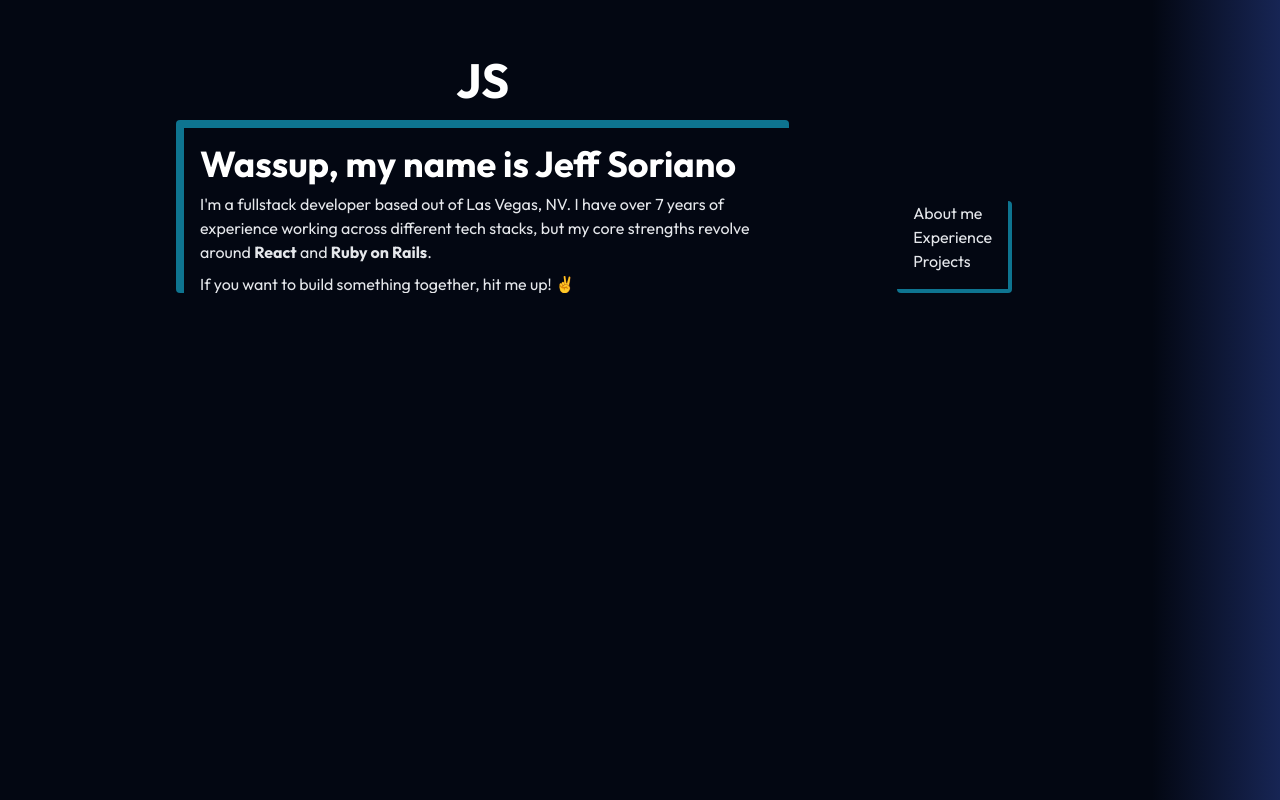
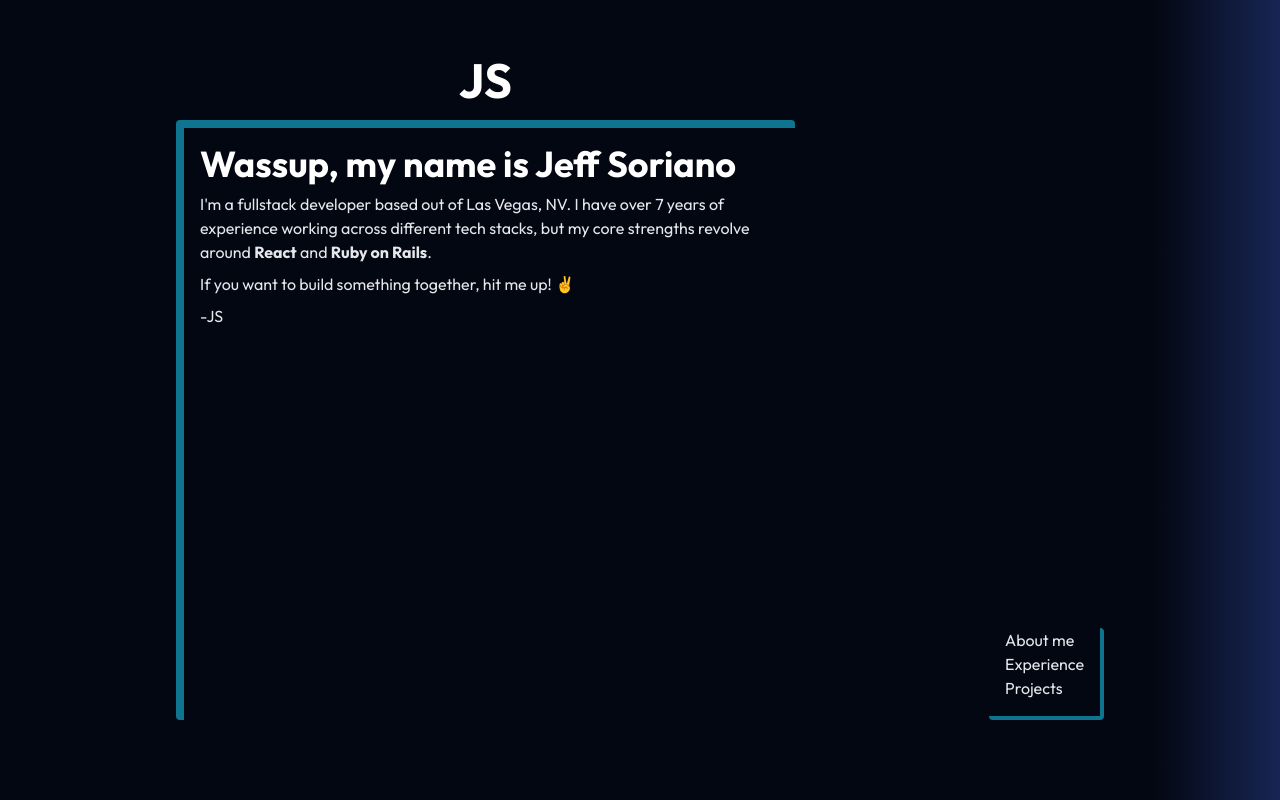
Before and after one commit to jeff-soriano/jeff-soriano.github.io, a Next.js app: page / in a window 1280 px wide. Built offline with nearby package versions, Linux system fonts and the light colour scheme.

Commit message:
Fix layout to static height

```diff
--- a/app/layout.tsx
+++ b/app/layout.tsx
@@ -24,22 +24,28 @@ export default function RootLayout({
         ></script>
       </head>
       <body
-        className={`${outfit.className} flex flex-col items-center content-center bg-gradient-to-r from-gray-950 from-90% to-blue-950 to-100% text-gray-200 h-screen`}
+        className={`${outfit.className} flex flex-col items-center content-center bg-gradient-to-r from-gray-950 from-90% to-blue-950 to-100% text-gray-200`}
       >
-        <div className="w-10/12" style={{ maxWidth: '1024px' }}>
-          <main className="pt-8">
-            <section className="py-6 px-12 grid grid-cols-3 gap-4">
-              <h1 className="text-center text-5xl font-bold col-span-2">
+        <div className="w-10/12 h-screen" style={{ maxWidth: '1024px' }}>
+          <main className="pt-8 h-full">
+            <section className="py-6 px-12 flex flex-col h-full">
+              <div className="flex pb-4">
+                <h1 className="text-center text-5xl font-bold w-2/3">
                   <Link className="text-white" href="/">
                     JS
                   </Link>
                 </h1>
-              <div></div>
-              <section className="px-4 pt-4 border-l-8 border-t-8 col-span-2 border-cyan-700 rounded overflow-scroll h-5/6">
+                <div>
+                  <br />
+                </div>
+              </div>
+              <div className="flex justify-between h-5/6">
+                <section className="px-4 pt-4 border-l-8 border-t-8 col-span-2 border-cyan-700 rounded overflow-scroll w-2/3">
                   {children}
                 </section>
-              <nav className="flex h-5/6">
-                <div className="mx-auto flex flex-col justify-between">
+                <nav className="flex flex-col self-end">
+                  {/* <div className="mx-auto"> */}
+
                   <ul className="px-4 pb-4 border-r-4 border-b-4 border-cyan-700 rounded mt-auto ml-auto">
                     <li>
                       <Link href="/about-me">About me</Link>
@@ -54,8 +60,9 @@ export default function RootLayout({
                   {/* <div className="border-r-4 border-b-4 border-cyan-700 rounded">
                     <br />
                   </div> */}
+                  {/* </div> */}
+                </nav>
               </div>
-              </nav>
             </section>
           </main>
         </div>
```
Lines whose indentation alone changed are shown as unchanged.
